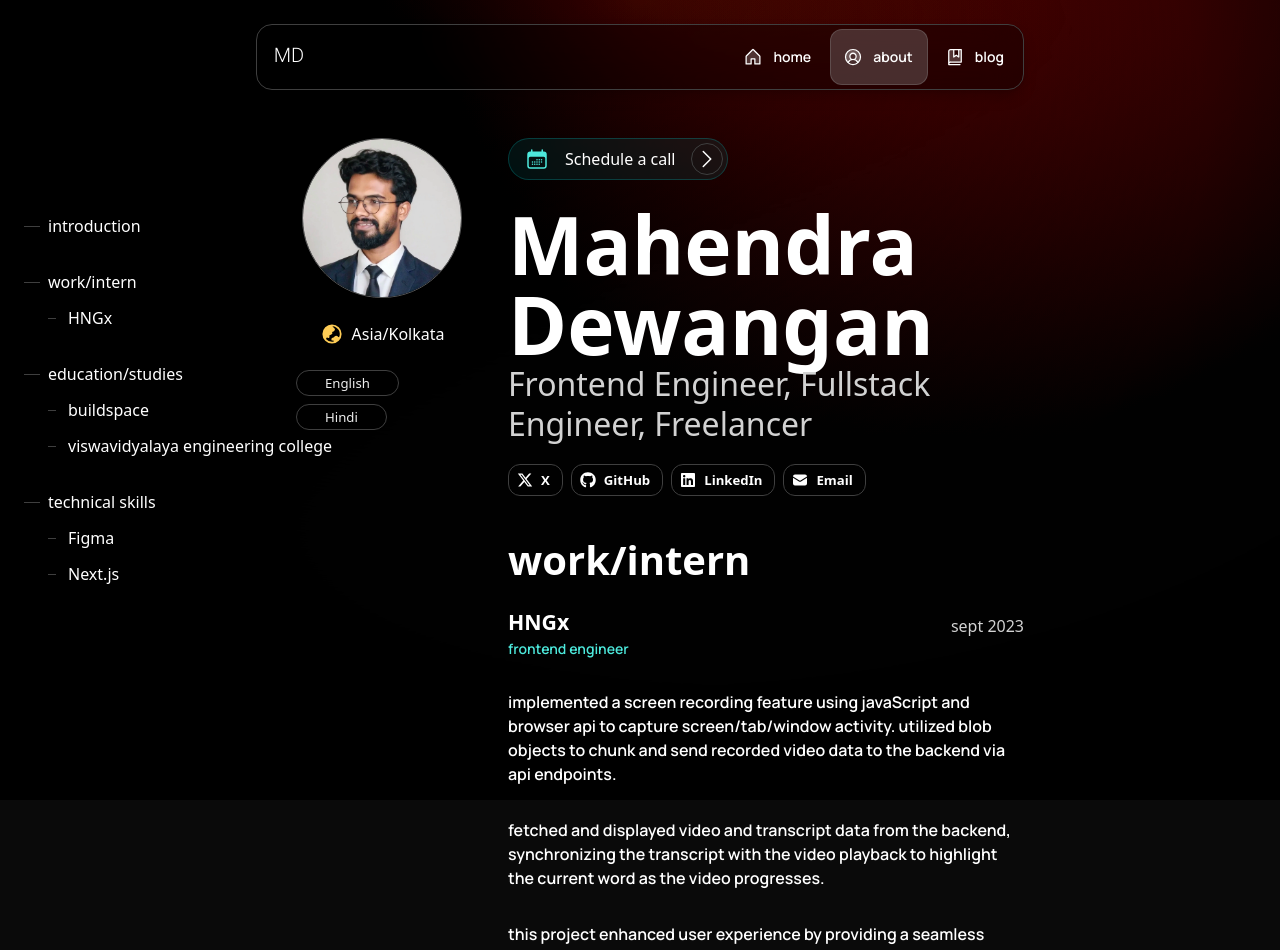
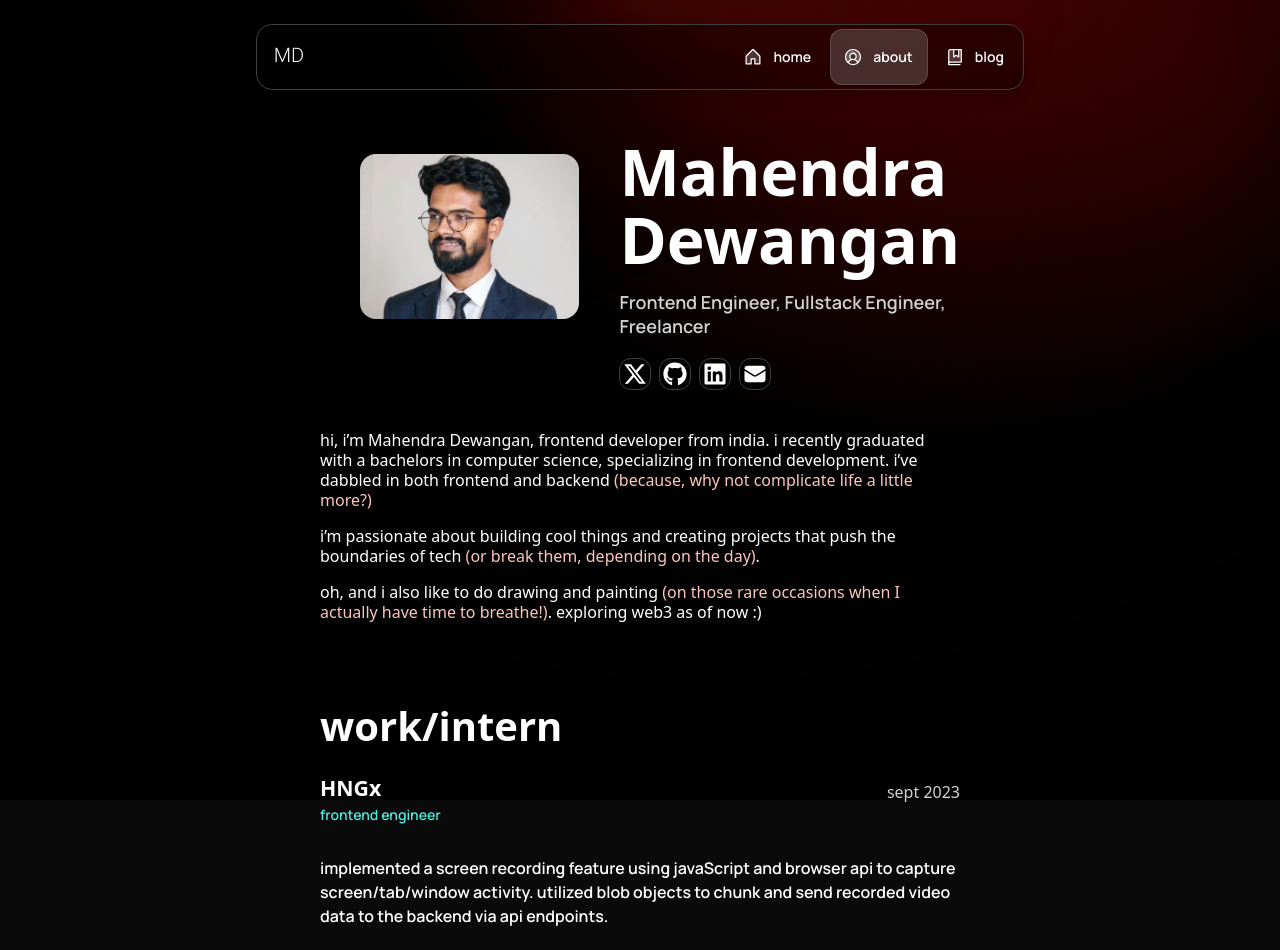
Before and after one commit to mahendraDew/portfolio-v3, a Next.js app: page /about in a window 1280 px wide. Shown: the top 950 px of the page. Built offline with nearby package versions, Linux system fonts and the light colour scheme.

Commit message:
about page -hero section

```diff
--- a/src/app/about/page.tsx
+++ b/src/app/about/page.tsx
@@ -1,5 +1,5 @@
 import { Avatar, Button, Flex, Heading, Icon, IconButton, SmartImage, Tag, Text } from '@/once-ui/components';
-import { person, about, social, baseURL } from '@/app/resources'
+import { person, about, social, baseURL, home } from '@/app/resources'
 import TableOfContents from '@/app/about/components/TableOfContents';
 import styles from '@/app/about/about.module.scss'
 
@@ -32,28 +32,7 @@ export function generateMetadata() {
 	};
 }
 
-const structure = [
-    {
-        title: about.intro.title,
-        display: about.intro.display,
-        items: []
-    },
-    {
-        title: about.work.title,
-        display: about.work.display,
-        items: about.work.experiences.map(experience => experience.company)
-    },
-    {
-        title: about.studies.title,
-        display: about.studies.display,
-        items: about.studies.institutions.map(institution => institution.name)
-    },
-    {
-        title: about.technical.title,
-        display: about.technical.display,
-        items: about.technical.skills.map(skill => skill.title)
-    },
-]
+
 
 export default function About() {
     return (
@@ -69,7 +48,7 @@ export default function About() {
                         '@type': 'Person',
                         name: person.name,
                         jobTitle: person.role,
-                        description: about.intro.description,
+                        description: home.description,
                         url: `https://${baseURL}/about`,
                         image: `${baseURL}/images/${person.avatar}`,
                         sameAs: social
@@ -82,93 +61,49 @@ export default function About() {
                     }),
                 }}
             />
-            { about.tableOfContent.display && (
-                <Flex
-                    style={{ left: '0', top: '50%', transform: 'translateY(-50%)' }}
-                    position="fixed"
-                    paddingLeft="24" gap="32"
-                    direction="column" hide="s">
-                    <TableOfContents
-                        structure={structure}
-                        about={about} />
-                </Flex>
-            )}
+
             <Flex
                 fillWidth
                 mobileDirection="column" justifyContent="center">
-                { about.avatar.display && (
-                    <Flex
-                        minWidth="160" paddingX="l" paddingBottom="xl" gap="m"
-                        flex={3} direction="column" alignItems="center">
-                        <Avatar
-                            src={person.avatar}
-                            size="xl"/>
-                        <Flex
-                            gap="8"
-                            alignItems="center">
-                            <Icon
-                                onBackground="accent-weak"
-                                name="globe"/>
-                            {person.timeZone}
-                        </Flex>
-                        { person.languages.length > 0 && (
-                            <Flex
-                                wrap
-                                gap="8">
-                                {person.languages.map((language, index) => (
-                                    <Tag
-                                        key={index}
-                                        size="l">
-                                        {language}
-                                    </Tag>
-                                ))}
-                            </Flex>
-                        )}
-                    </Flex>
-                )}
+
                 <Flex
                     className={styles.blockAlign}
                     fillWidth flex={9} maxWidth={40} direction="column">
+                    <Flex fillWidth gap='l' direction='row'
+                         mobileDirection="column" justifyContent="center">
+                        <Flex
+                            fillWidth
+                            gap='m'
+                            paddingBottom='xl'
+                            paddingLeft='l'
+                            paddingTop='s'
+                            // flex={3}
+                            direction='column'
+                            alignItems='center'
+                        >
+                            <SmartImage
+                            src={person.avatar}
+                            alt='Image description'
+                            aspectRatio='4/3'
+                            radius='l'
+                            objectFit='cover'
+                            />
+                        </Flex>
+
                         <Flex
                             id={about.intro.title}
                             fillWidth minHeight="160"
                             direction="column" justifyContent="center"
                             marginBottom="32">
-                        {about.calendar.display && (
-                            <Flex
-                                className={styles.blockAlign}
-                                style={{
-                                    backdropFilter: 'blur(var(--static-space-1))',
-                                    border: '1px solid var(--brand-alpha-medium)',
-                                    width: 'fit-content'
-                                }}
-                                alpha="brand-weak" radius="full"
-                                fillWidth padding="4" gap="8" marginBottom="m"
-                                alignItems="center">
-                                <Flex paddingLeft="12">
-                                    <Icon
-                                        name="calendar"
-                                        onBackground="brand-weak"/>
-                                </Flex>
-                                <Flex
-                                    paddingX="8">
-                                    Schedule a call
-                                </Flex>
-                                <IconButton
-                                    href={about.calendar.link}
-                                    data-border="rounded"
-                                    variant="tertiary"
-                                    icon="chevronRight"/>
-                            </Flex>
-                        )}
+
                             <Heading
                                 className={styles.textAlign}
-                            variant="display-strong-xl">
+                                variant="display-strong-l" marginBottom='s'>
                                 {person.name}
                             </Heading>
                             <Text
                                 className={styles.textAlign}
-                            variant="display-default-xs"
+                                variant="body-default-l"
                                 onBackground="neutral-weak">
                                 {person.role}
                             </Text>
@@ -178,27 +113,53 @@ export default function About() {
                                     paddingTop="20" paddingBottom="8" gap="8" wrap>
                                     {social.map((item) => (
                                         item.link && (
-                                        <Button
+                                            <IconButton
                                                 key={item.name}
                                                 href={item.link}
-                                            prefixIcon={item.icon}
-                                            label={item.name}
-                                            size="s"
-                                            variant="tertiary"/>
+                                                icon={item.icon}
+                                                size="m"
+                                                tooltip={item.name}
+                                                tooltipPosition="bottom"
+                                                variant="tertiary"
+                                                />
                                             )
                                         ))}
                                 </Flex>
                             )}
                         </Flex>
+                    </Flex>
 
-                    {/* { about.intro.display && (
+                    { home.description && (
+                        <Flex direction='column' gap='s'>
                             <Flex
                                 direction="column"
-                            textVariant="body-default-l"
-                            fillWidth gap="m" marginBottom="xl">
-                            {about.intro.description}
+                                textVariant="label-default-l"
+                                fillWidth >
+                                    <Text>
+                                {about.intro.sublineOne}
+
+                                    </Text>
                             </Flex>
-                    )} */}
+                            <Flex
+                                direction="column"
+                                textVariant="label-default-l"
+                                fillWidth >
+                                    <Text>
+
+                                {about.intro.sublineTwo}
+                                    </Text>
+                            </Flex>
+                            <Flex
+                                direction="column"
+                                textVariant="label-default-l"
+                                fillWidth marginBottom="xl">
+                                    <Text>
+
+                                {about.intro.sublineThree}
+                                    </Text>
+                            </Flex>
+                        </Flex>
+                    )}
 
                     { about.work.display && (
                         <>
@@ -211,7 +172,7 @@ export default function About() {
                             </Heading>
                             <Flex
                                 direction="column"
-                                fillWidth gap="l" marginBottom="40">
+                                fillWidth gap="s" marginBottom="40">
                                 {about.work.experiences.map((experience, index) => (
                                     <Flex
                                         key={`${experience.company}-${experience.role}-${index}`}
@@ -241,7 +202,7 @@ export default function About() {
                                         </Text>
                                         <Flex
                                             as="ul"
-                                            direction="column" gap="16">
+                                            direction="column" gap="xs">
                                             {experience.achievements.map((achievement, index) => (
                                                 <Text
                                                     as="li"
@@ -251,27 +212,7 @@ export default function About() {
                                                 </Text>
                                             ))}
                                         </Flex>
-                                        {/* {experience.images.length > 0 && (
-                                            <Flex
-                                                fillWidth paddingTop="m" paddingLeft="40"
-                                                wrap>
-                                                {experience.images.map((image, index) => (
-                                                    <Flex
-                                                        key={index}
-                                                        border="neutral-medium"
-                                                        borderStyle="solid-1"
-                                                        radius="m"
-                                                        minWidth={image.width} height={image.height}>
-                                                        <SmartImage
-                                                            enlarge
-                                                            radius="m"
-                                                            sizes={image.width.toString()}
-                                                            alt={image.alt}
-                                                            src={image.src}/>
-                                                    </Flex>
-                                                ))}
-                                            </Flex>
-                                        )} */}
+
                                     </Flex>
                                 ))}
                             </Flex>
@@ -289,12 +230,20 @@ export default function About() {
                             </Heading>
                             <Flex
                                 direction="column"
-                                fillWidth gap="l" marginBottom="40">
+                                fillWidth gap="s" marginBottom="40">
                                 {about.studies.institutions.map((institution, index) => (
                                     <Flex
                                     key={`${institution.name}-${index}`}
-                                        fillWidth gap="4"
-                                        direction="column">
+                                    fillWidth gap="8"
+                                    direction="row" >
+                                        <Flex paddingX='xs'>
+                                            <Avatar
+                                                size="l"
+                                                src={institution.image.src}
+                                            />
+                                        </Flex>
+                                        <Flex direction='column'>
+
                                             <Text
                                                 id={institution.name}
                                                 variant="heading-strong-l">
@@ -305,6 +254,7 @@ export default function About() {
                                                 onBackground="neutral-weak">
                                                 {institution.description}
                                             </Text>
+                                        </Flex>
                                     </Flex>
                                 ))}
                             </Flex>
--- a/src/app/resources/content.js
+++ b/src/app/resources/content.js
@@ -13,16 +13,7 @@ const person = {
   languages: ['English', 'Hindi'] // optional: Leave the array empty if you don't want to display languages
 }
 
-const newsletter = {
-  display: true,
-  title: <>Subscribe to {person.firstName}'s Newsletter</>,
-  description: (
-    <>
-      I occasionally write about design, technology, and share thoughts on the
-      intersection of creativity and engineering.
-    </>
-  )
-}
+
 
 const social = [
   // Links are automatically displayed.
@@ -66,32 +57,11 @@ const home = {
   ),
   sublineTwo: (
     <>
-      i’m passionate about building cool things and creating projects that push
-      the boundaries of tech{' '}
+      i’m passionate about building cool things{' '}
       <Text onBackground='danger-weak'>
-        (or break them, depending on the day)
+        (or break them, depending on the day )
       </Text>
       .
-    </>
-  ),
-  sublineThree: (
-    <>
-      {' '}
-      in my free time{' '}
-      <Text onBackground='danger-weak'> (which is practically a myth)</Text>, I
-      enjoy working on my side projects. after hours, i like building my own
-      ideas into reality{' '}
-      <Text onBackground='danger-weak'>
-        because, you know, who needs sleep?
-      </Text>{' '}
-      oh, and i also like to do drawing and painting{' '}
-      <Text onBackground='danger-weak'>
-        {' '}
-        (on those rare occasions when I actually have time to breathe!)
-      </Text>
-      .{' '}
-      exploring web3 as of now{':|'}{' '}
-      <MoreBtn />
     </>
   )
 }
@@ -113,8 +83,47 @@ const about = {
   },
   intro: {
     display: true,
-    title: 'introduction'
-    // description: <>Mahendra is a Indian engineer with a passion for transforming complex challenges into simple, elegant design solutions. Her work spans digital interfaces, interactive experiences, and the convergence of design and technology.</>
+    title: 'introduction',
+    sublineOne: (
+      <>
+        hi, i’m Mahendra Dewangan, frontend developer from india. i recently
+        graduated with a bachelors in computer science, specializing in frontend
+        development. i’ve dabbled in both frontend and backend{' '}
+        <Text onBackground='danger-weak'>
+          (because, why not complicate life a little more?)
+        </Text>
+      </>
+    ),
+    sublineTwo: (
+      <>
+        i’m passionate about building cool things and creating projects that push
+        the boundaries of tech{' '}
+        <Text onBackground='danger-weak'>
+          (or break them, depending on the day)
+        </Text>
+        .
+      </>
+    ),
+    sublineThree: (
+      <>
+        {' '}
+        in my free time{' '}
+        <Text onBackground='danger-weak'> (which is practically a myth)</Text>, I
+        enjoy working on my side projects. after hours, i like building my own
+        ideas into reality{' '}
+        <Text onBackground='danger-weak'>
+          because, you know, who needs sleep?
+        </Text>{' '}
+      </>,<>
+        oh, and i also like to do drawing and painting{' '}
+        <Text onBackground='danger-weak'>
+          {' '}
+          (on those rare occasions when I actually have time to breathe!)
+        </Text>
+        .{' '}
+        exploring web3 as of now{' :)'}{' '}
+      </>
+    )
   },
   work: {
     display: true, // set to false to hide this section
@@ -508,11 +517,19 @@ const about = {
     institutions: [
       {
         name: 'buildspace',
-        description: <>buildspace - where you build cool stuff. (learned alot of things can't put here.)</>
+        description: <>buildspace - where you build cool stuff. (learned alot of things can't put here.)</>,
+        image: {
+          src:"/images/studies/buildspace.png",
+          alt: "buildspace",
+        }
       },
       {
         name: 'viswavidyalaya engineering college',
-        description: <>bachelors in computer science (btech cse)</>
+        description: <>bachelors in computer science (btech cse)</>,
+        image: {
+          src:"/images/studies/vec.png",
+          alt: "VEC College",
+        }
       },
     ]
   },
```
Also changed, not shown: src/app/page.tsx (+2 -9 lines), public/images/studies/buildspace.png (added), public/images/studies/vec.png (added). Lines whose indentation alone changed are shown as unchanged.
